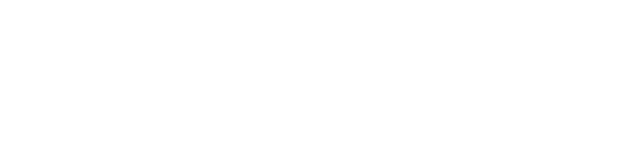
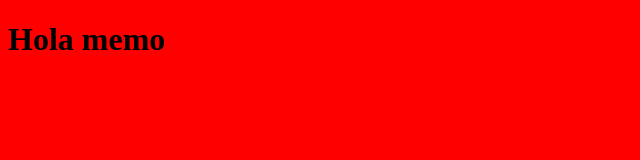
Before and after one commit to memopoblete/css_grid, a plain HTML site: page index.html in a window 1280 px wide. Shown: the whole page, without its empty margins (0-640 px from the left). Drawn offline with Linux system fonts and the light colour scheme.

Commit message:
added css file

```diff
--- a/index.html
+++ b/index.html
@@ -5,8 +5,9 @@
     <meta name="viewport" content="width=device-width, initial-scale=1.0">
     <meta http-equiv="X-UA-Compatible" content="ie=edge">
     <title>Document</title>
+    <link rel="stylesheet" href="style.css">
 </head>
 <body>
-
+    <h1>Hola memo</h1>
 </body>
 </html>
--- /dev/null
+++ b/style.css
@@ -0,0 +1,3 @@
+body {
+    background-color: red;
+}
```
